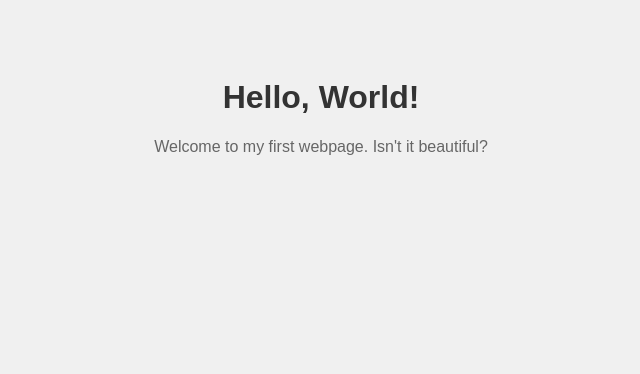
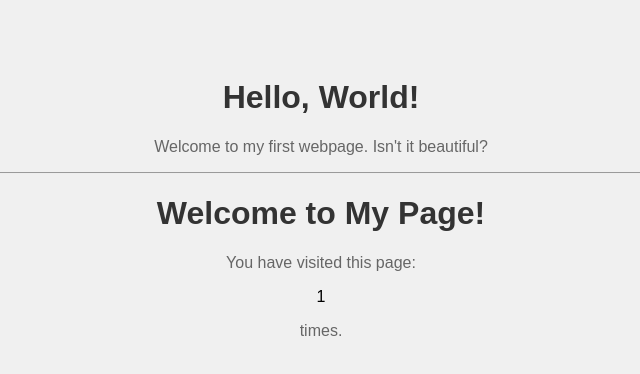
Before and after one commit to twdennis53/MyWebProjects, a plain HTML site: page index.html in a window 1280 px wide. Shown: the whole page, without its empty margins (319-959 px from the left). Drawn offline with Linux system fonts and the light colour scheme.

Commit message:
Add files via upload

```diff
--- a/index.html
+++ b/index.html
@@ -21,5 +21,28 @@
 <body>
     <h1>Hello, World!</h1>
     <p>Welcome to my first webpage. Isn't it beautiful?</p>
+    <hr>
+     <h1>Welcome to My Page!</h1>
+  <p>You have visited this page:</p>
+  <div id="counter">0</div>
+  <p>times.</p>
+
+  <script>
+    // Get current count from localStorage
+    let visitCount = localStorage.getItem('visitCount');
+
+    // If not set, initialize to 1; otherwise, increment
+    if (visitCount === null) {
+      visitCount = 1;
+    } else {
+      visitCount = parseInt(visitCount) + 1;
+    }
+
+    // Save updated count
+    localStorage.setItem('visitCount', visitCount);
+
+    // Display count
+    document.getElementById('counter').textContent = visitCount;
+  </script>
 </body>
 </html>
```
